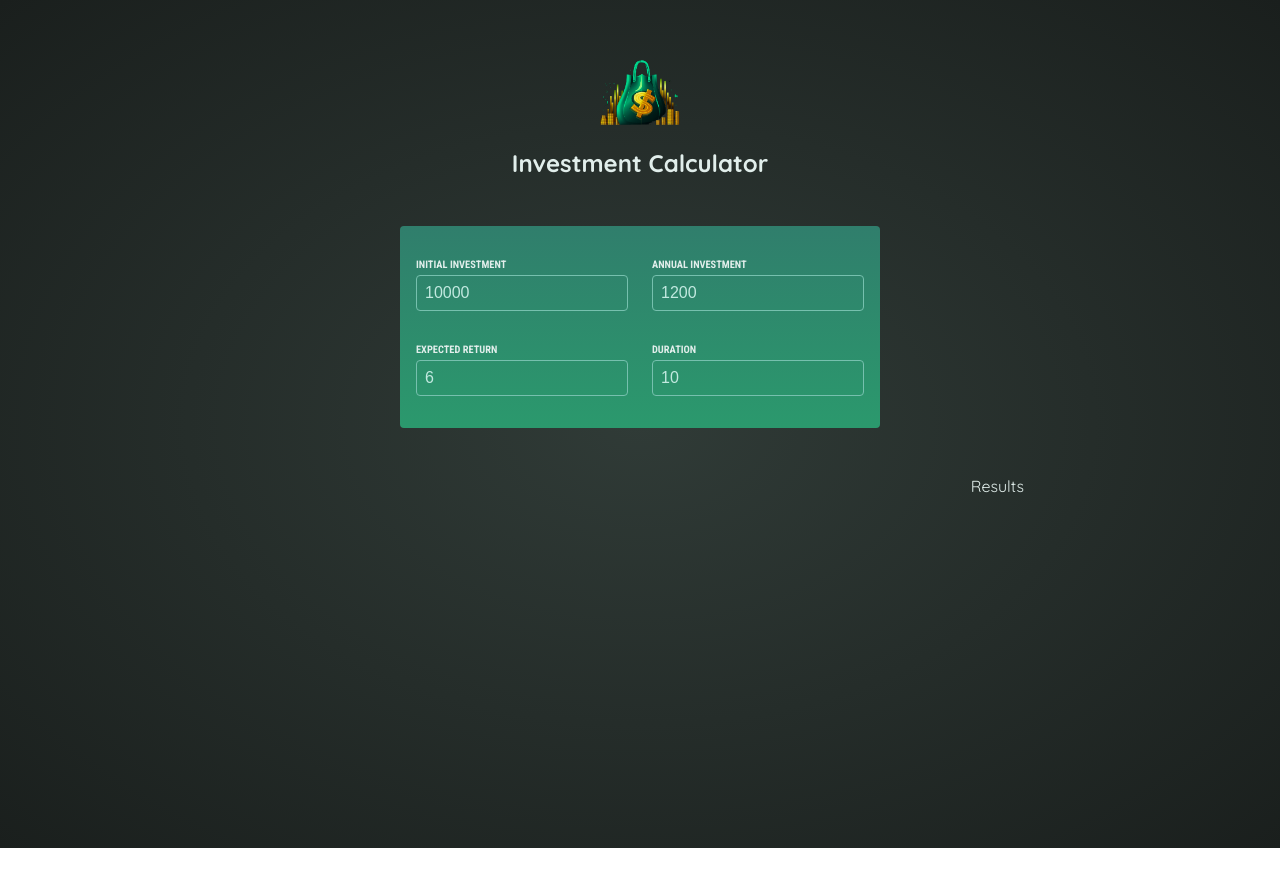
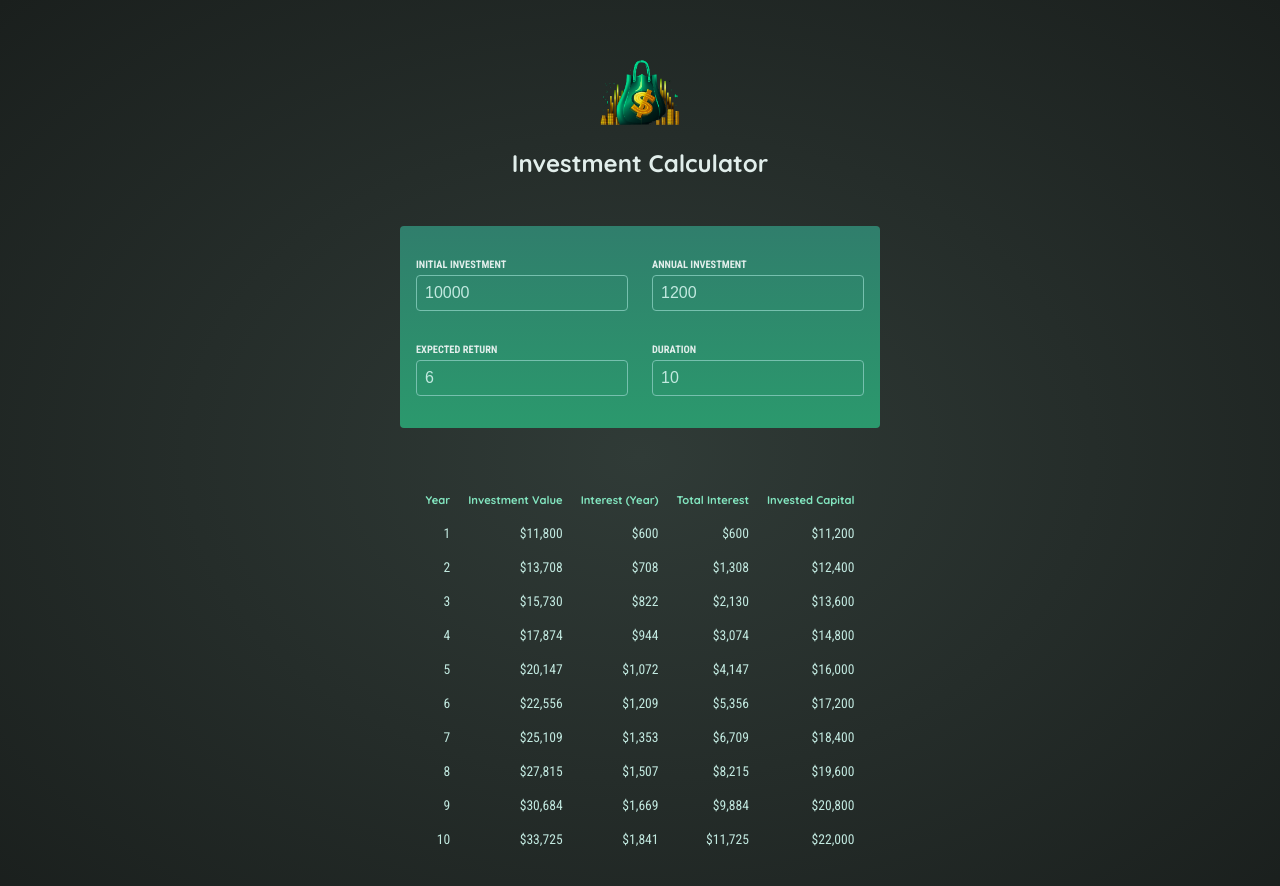
Before and after one commit to SSTEPANOVV/investment-calculator, a React app: page / in a window 1280 px wide. Shown: the top 886 px of the page. Before the commit the page ends 848 px from the top, so only its background shows below. Built offline with nearby package versions, Linux system fonts and the light colour scheme; the HTML template or start-up script is replaced by a standard one.

Commit message:
Render investment data in Results component

```diff
--- a/src/App.jsx
+++ b/src/App.jsx
@@ -12,10 +12,12 @@
     duration: 10,
   });
 
+  const inputIsValid = userInput.duration >= 1;
+
   function handleChangeUserInput(inputIdentifier, newValue) {
     setUserInput((prevUserInput) => ({
       ...prevUserInput,
-      [inputIdentifier]: newValue,
+      [inputIdentifier]: +newValue,
     }));
   }
 
@@ -23,7 +25,10 @@
     <>
       <Header />
       <UserInput userInput={userInput} onChange={handleChangeUserInput} />
-      <Results input={userInput} />
+      {!inputIsValid && (
+        <p className="center">Please enter a duration greater than zero.</p>
+      )}
+      {inputIsValid && <Results input={userInput} />}
     </>
   );
 }
--- a/src/components/Results.jsx
+++ b/src/components/Results.jsx
@@ -1,5 +1,42 @@
-export default function Results({input}) {
+import { calculateInvestmentResults, formatter } from "../util/investment.js";
+
+export default function Results({ input }) {
+  const resultsData = calculateInvestmentResults(input);
+  const initialInvestment =
+    resultsData[0].valueEndOfYear -
+    resultsData[0].interest -
+    resultsData[0].annualInvestment;
+  console.log(resultsData);
+
   return (
-    <section id="result">Results</section>
-  )
+    <table id="result">
+      <thead>
+        <tr>
+          <th>Year</th>
+          <th>Investment Value</th>
+          <th>Interest (Year)</th>
+          <th>Total Interest</th>
+          <th>Invested Capital</th>
+        </tr>
+      </thead>
+      <tbody>
+        {resultsData.map((yearData) => {
+          const totalInterest =
+            yearData.valueEndOfYear -
+            yearData.annualInvestment * yearData.year -
+            initialInvestment;
+          const totalAmountInvested = yearData.valueEndOfYear - totalInterest;
+          return (
+            <tr>
+              <td>{yearData.year}</td>
+              <td>{formatter.format(yearData.valueEndOfYear)}</td>
+              <td>{formatter.format(yearData.interest)}</td>
+              <td>{formatter.format(totalInterest)}</td>
+              <td>{formatter.format(totalAmountInvested)}</td>
+            </tr>
+          );
+        })}
+      </tbody>
+    </table>
+  );
 }
```
